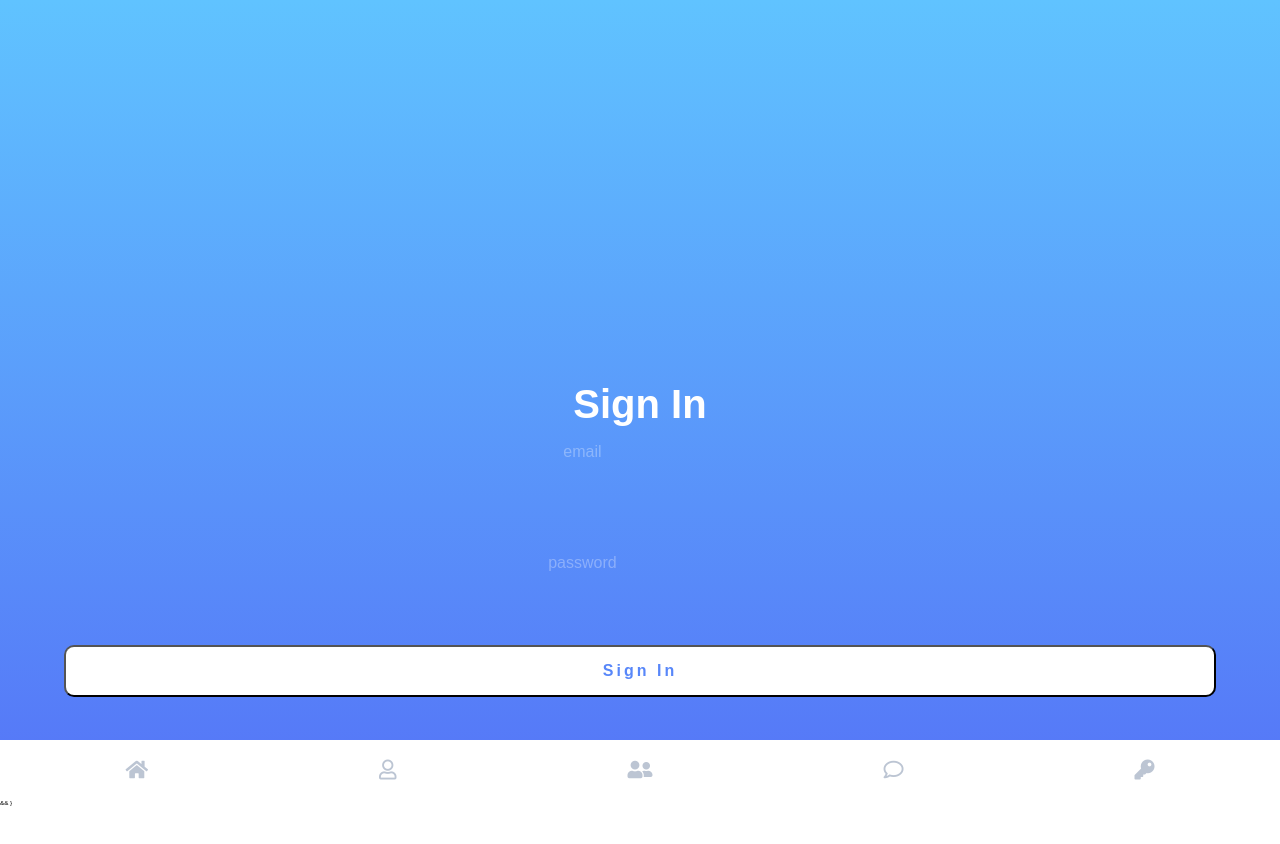
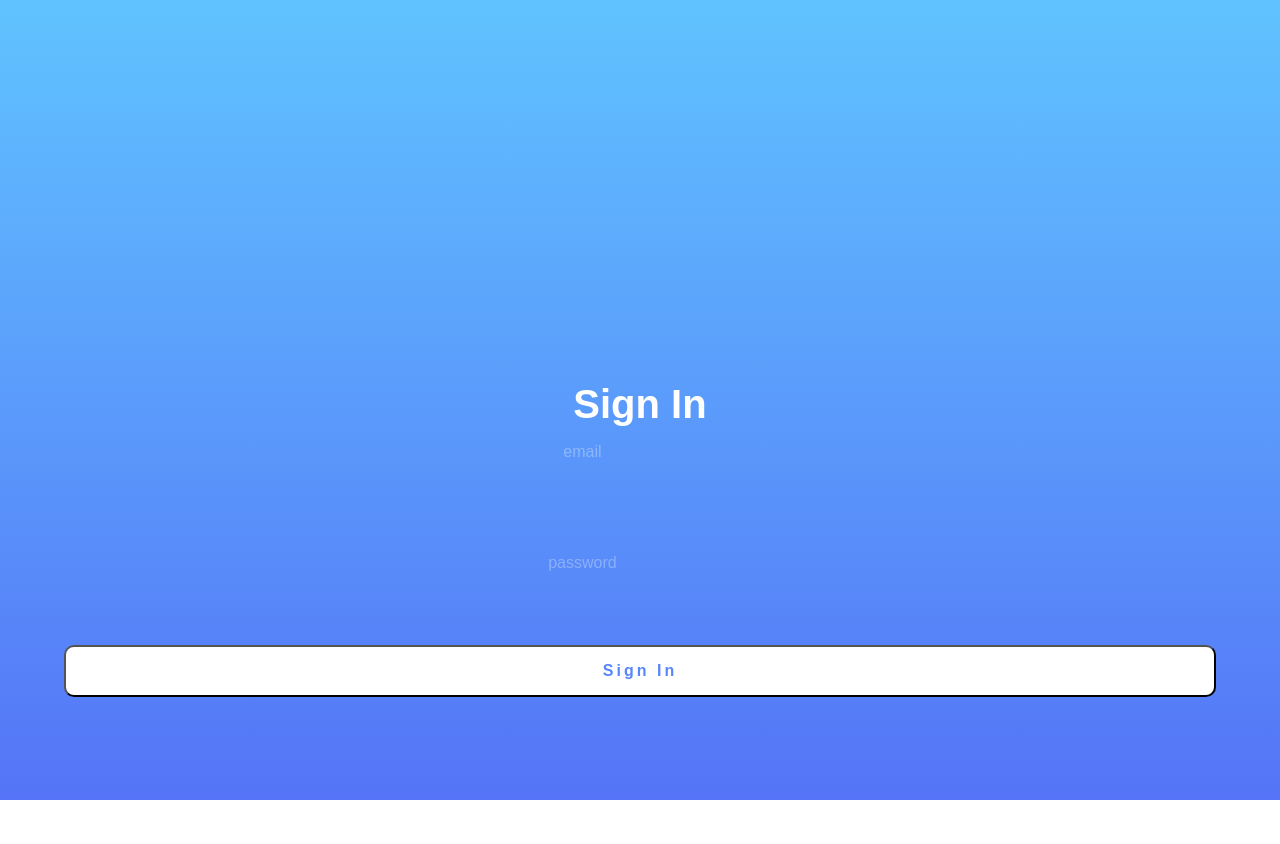
Before and after one commit to team-mentor-me/mentor-me-front, a React (Create React App) app in the folder app/: page /login in a window 1280 px wide. Shown: the top 844 px of the page. Built offline with nearby package versions, Linux system fonts and the light colour scheme.

Commit message:
working out login

```diff
--- a/app/src/Components/App.js
+++ b/app/src/Components/App.js
@@ -37,7 +37,7 @@ function App(props) {
             );
           }}
         />*/}
-        {props.isLoggedIn} && <Footer />}
+        {props.isLoggedIn && <Footer />}
       </>
     </BrowserRouter>
   );
```
